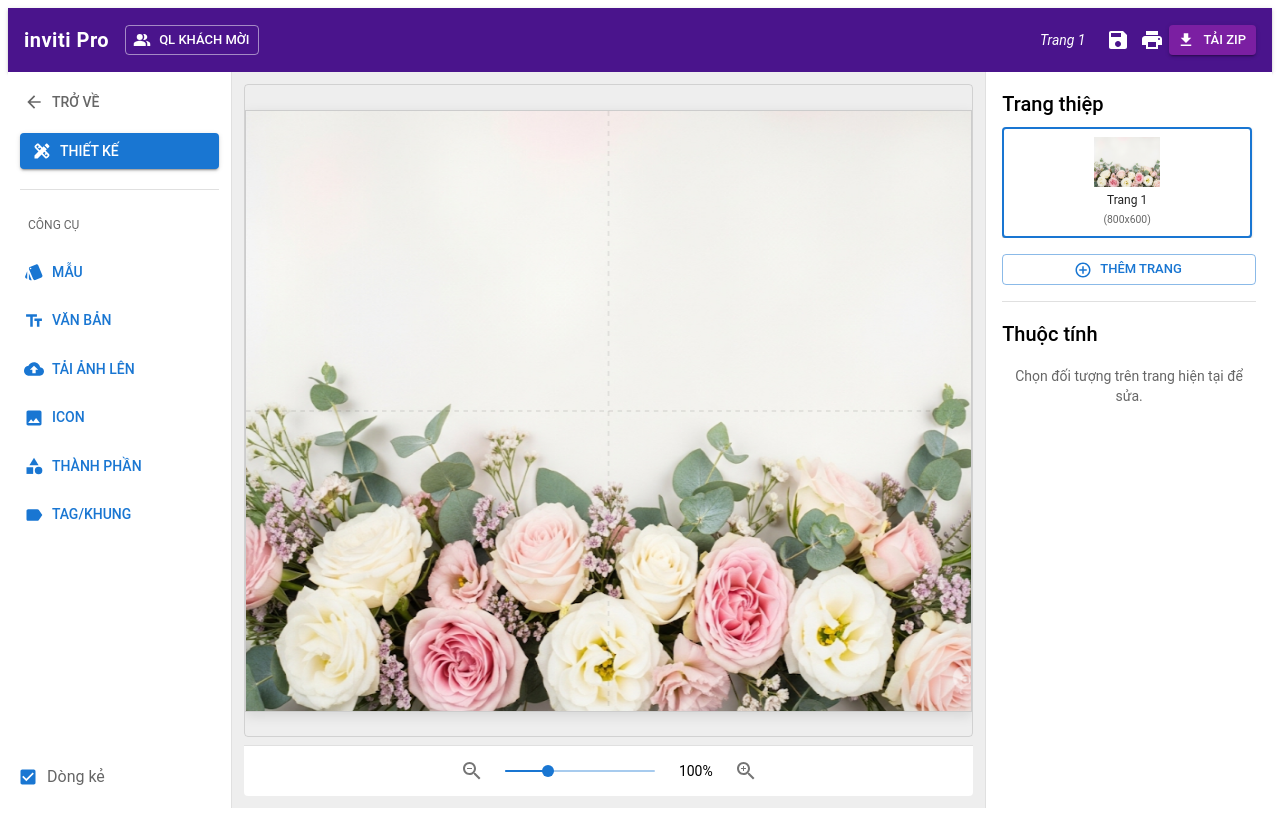
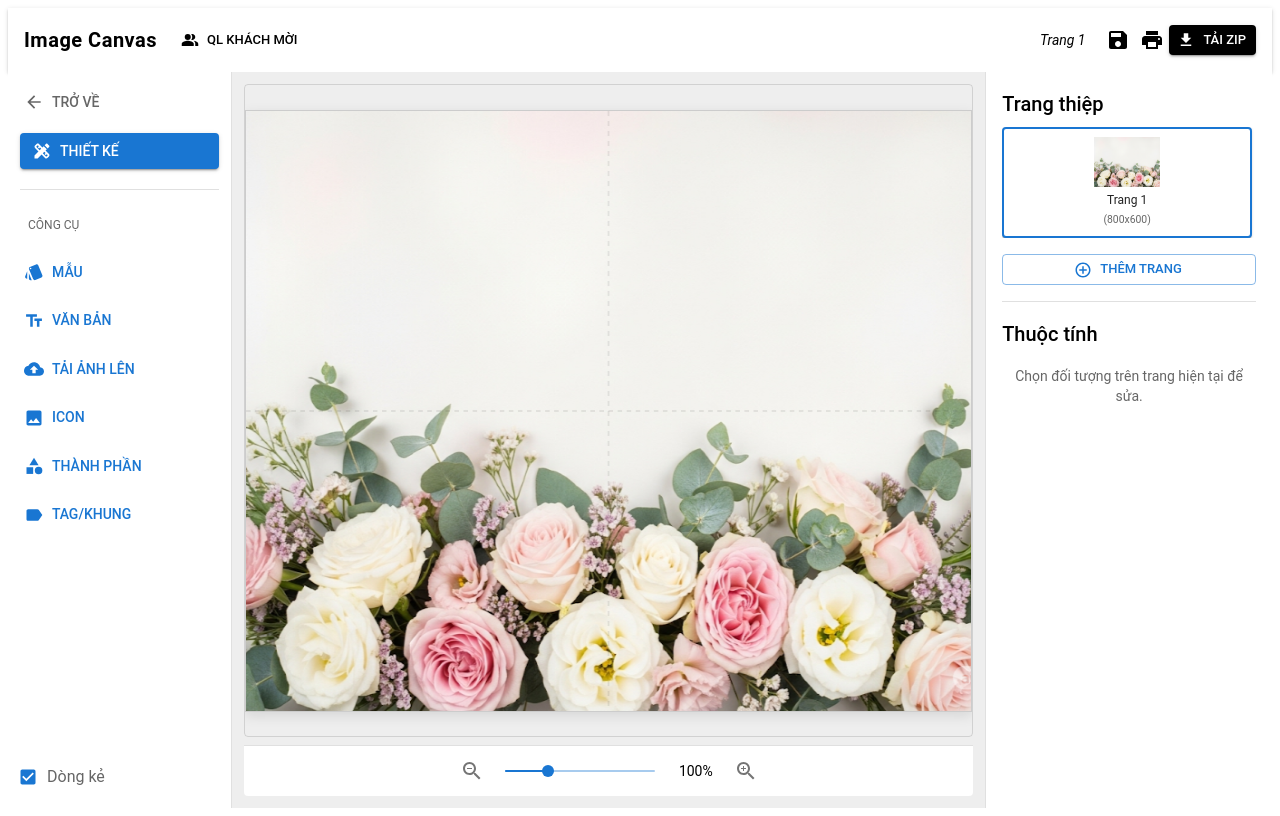
Before and after one commit to AnDev002/ts-canvas-template-editor, a React (Vite) app: page /design in a window 1280 px wide. Built offline with nearby package versions, Linux system fonts and the light colour scheme.

Commit message:
Update designContent.tsx

```diff
--- a/src/Pages/DesignPage/Components/DesignContent/designContent.tsx
+++ b/src/Pages/DesignPage/Components/DesignContent/designContent.tsx
@@ -883,15 +883,15 @@ const WeddingInvitationEditor = () => {
     const activeItem = currentPage ? currentItems.find(i => i.id === selectedItemId) : null;
 
     return (
-        <Box sx={{ display: 'flex', height: '100vh', flexDirection: 'column', fontFamily: 'Inter, sans-serif', bgcolor: 'grey.100' }}>
+        <Box sx={{ display: 'flex', height: '100vh', flexDirection: 'column', fontFamily: 'Inter, sans-serif', bgcolor: 'white' }}>
             {/* Top Header */}
-            <Box sx={{ display: 'flex', alignItems: 'center', p: '4px 16px', backgroundColor: '#4A148C', color: 'white', flexShrink: 0, boxShadow: 2, height: 56 }}>
-                <Typography variant="h6" component="div" sx={{ fontWeight: 'bold', letterSpacing: '0.5px' }}>inviti Pro</Typography>
-                <Button startIcon={<PeopleAltIcon />} variant="outlined" size="small" sx={{ ml: 2, color: 'white', borderColor: alpha(theme.palette.common.white, 0.5), '&:hover': {borderColor: theme.palette.common.white} }}>QL Khách mời</Button>
+            <Box sx={{ display: 'flex', alignItems: 'center', p: '4px 16px', backgroundColor: 'white', color: 'black', flexShrink: 0, boxShadow: 2, height: 56 }}>
+                <Typography variant="h6" component="div" sx={{ fontWeight: 'bold', letterSpacing: '0.5px' }}>Image Canvas</Typography>
+                <Button startIcon={<PeopleAltIcon />} variant="outlined" size="small" sx={{ ml: 2, color: 'black', borderColor: alpha(theme.palette.common.white, 0.5), '&:hover': {borderColor: theme.palette.common.white} }}>QL Khách mời</Button>
                 <Typography variant="body2" sx={{ ml: 'auto', mr: 2, fontStyle: 'italic' }}>{currentPage?.name || "Thiệp không tên"}</Typography>
-                <Tooltip title="Lưu thiệp (chưa hoạt động)"><IconButton size="small" sx={{color: 'white'}}><SaveIcon /></IconButton></Tooltip>
-                <Tooltip title="In thiệp mời (chưa hoạt động)"><IconButton size="small" sx={{color: 'white'}}><PrintIcon /></IconButton></Tooltip>
-                <Button variant="contained" color="secondary" onClick={handleSave} size="small" startIcon={<DownloadIcon />} sx={{backgroundColor: '#7B1FA2', '&:hover': {backgroundColor: '#6A1B9A'}}}>Tải ZIP</Button>
+                <Tooltip title="Lưu thiệp (chưa hoạt động)"><IconButton size="small" sx={{color: 'black'}}><SaveIcon /></IconButton></Tooltip>
+                <Tooltip title="In thiệp mời (chưa hoạt động)"><IconButton size="small" sx={{color: 'black'}}><PrintIcon /></IconButton></Tooltip>
+                <Button variant="contained" color="secondary" onClick={handleSave} size="small" startIcon={<DownloadIcon />} sx={{backgroundColor: 'black', '&:hover': {backgroundColor: 'gray'}}}>Tải ZIP</Button>
             </Box>
 
             <Box sx={{ display: 'flex', flexGrow: 1, overflow: 'hidden' }}>
```
